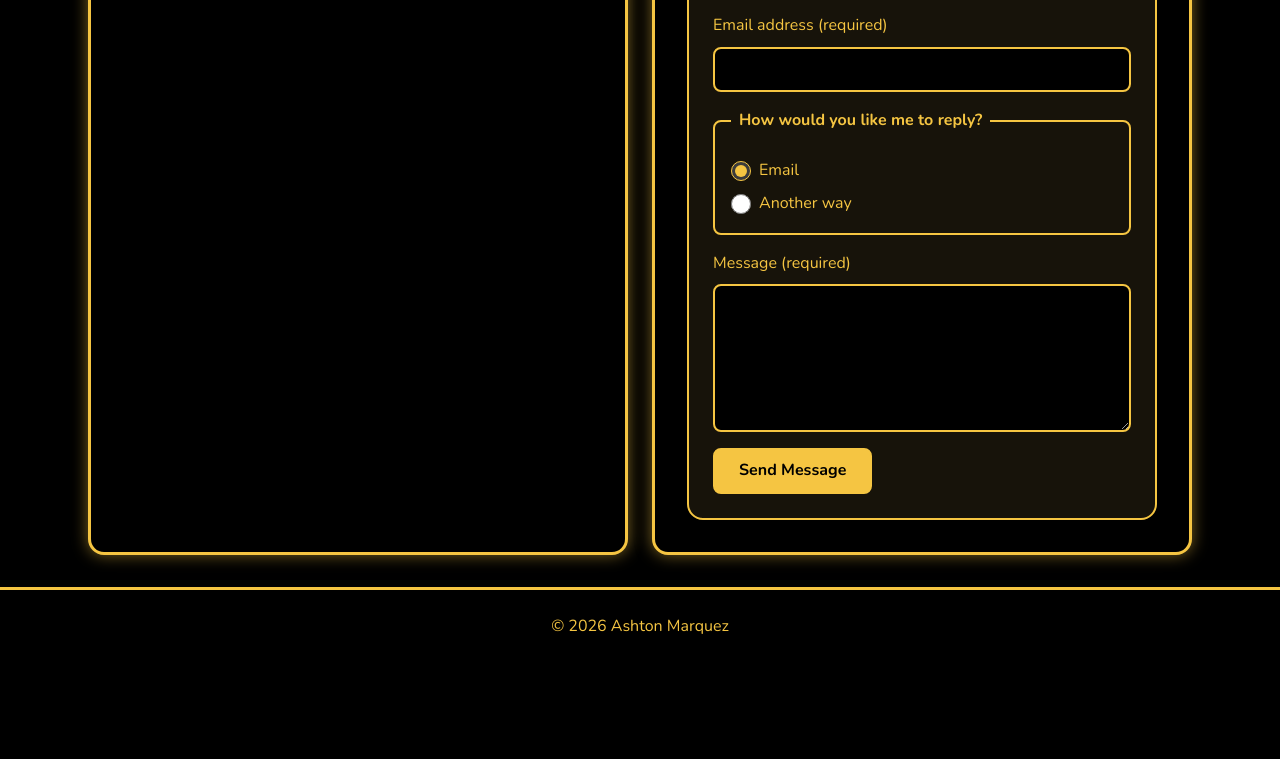
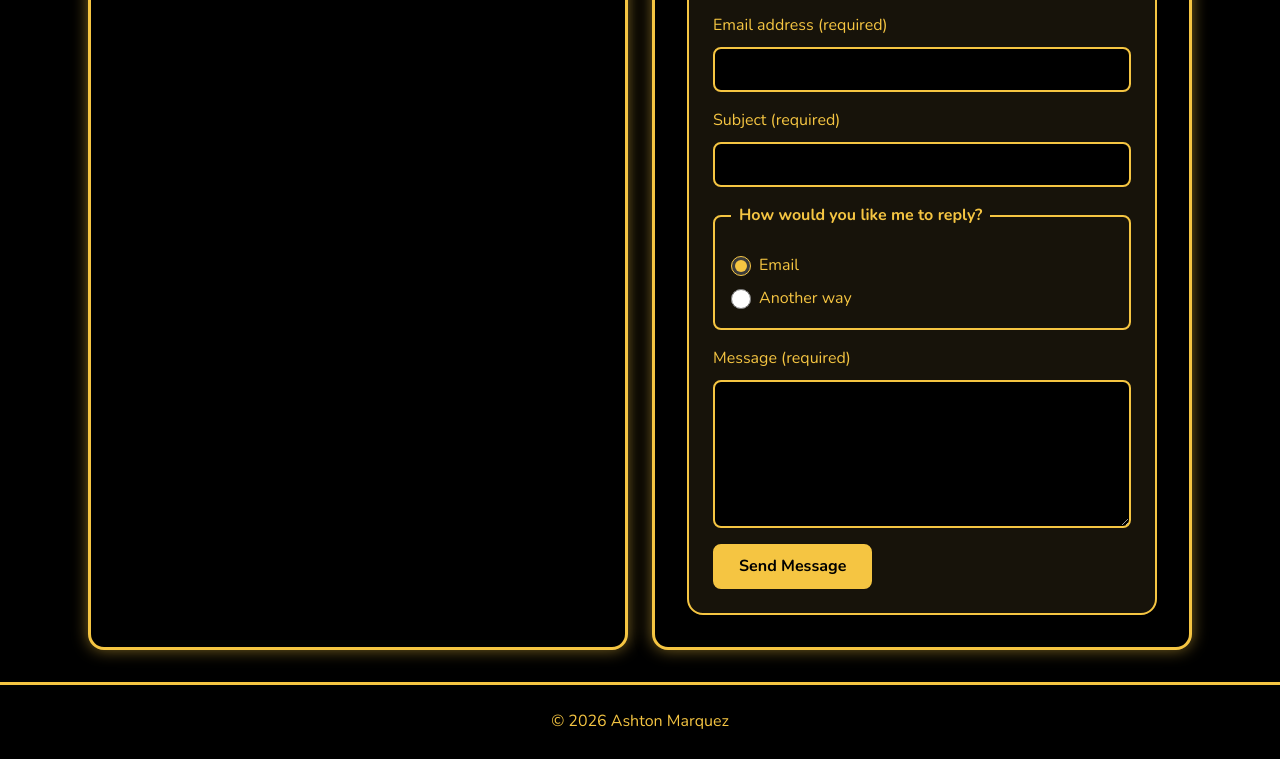
Before and after one commit to marquezashton89/my-first-website, a plain HTML site: page about.html in a window 1280 px wide. Shown: the part 2039-2798 px from the top of the page. Before the commit the page ends 2703 px from the top, so only its background shows below. Drawn offline with nearby package versions, Linux system fonts and the light colour scheme.

Commit message:
Enhance about.html with contact form and content
Updated the About page to include a contact form and additional content.

```diff
--- a/about.html
+++ b/about.html
@@ -3,7 +3,7 @@
 <head>
   <meta charset="UTF-8">
   <meta name="viewport" content="width=device-width, initial-scale=1.0">
-  <title>Ashton Marquez | About</title>
+  <title>Ashton Marquez | About/Contact</title>
   <link rel="preconnect" href="https://fonts.googleapis.com">
   <link rel="preconnect" href="https://fonts.gstatic.com" crossorigin>
   <link href="https://fonts.googleapis.com/css2?family=Fredoka:wght@600;700&family=Nunito:wght@400;600;700&display=swap" rel="stylesheet">
@@ -169,6 +169,20 @@
           </p>
         </div>
 
+        <div class="form-field">
+          <label for="subject">Subject <span>(required)</span></label>
+          <input
+            type="text"
+            id="subject"
+            name="subject"
+            required
+            aria-describedby="subject-error"
+          >
+          <p class="error" id="subject-error">
+            Please enter a subject for your message.
+          </p>
+        </div>
+
         <fieldset>
           <legend>How would you like me to reply?</legend>
 
```
